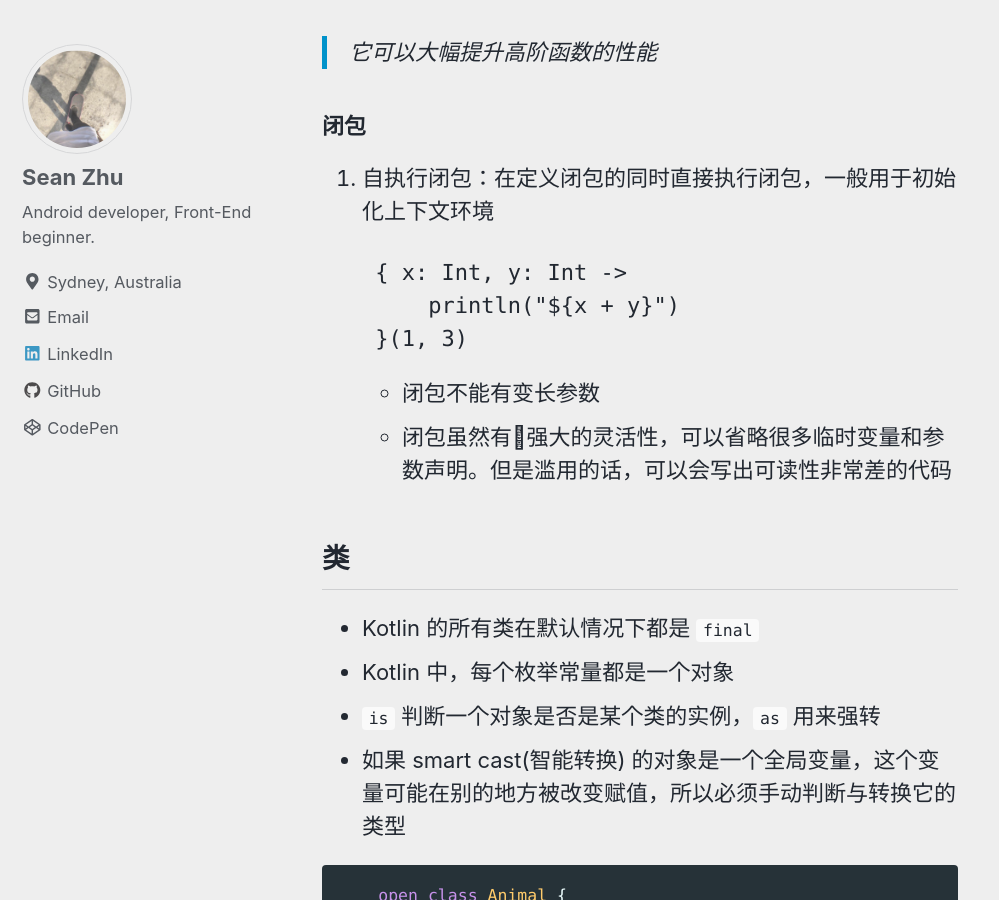
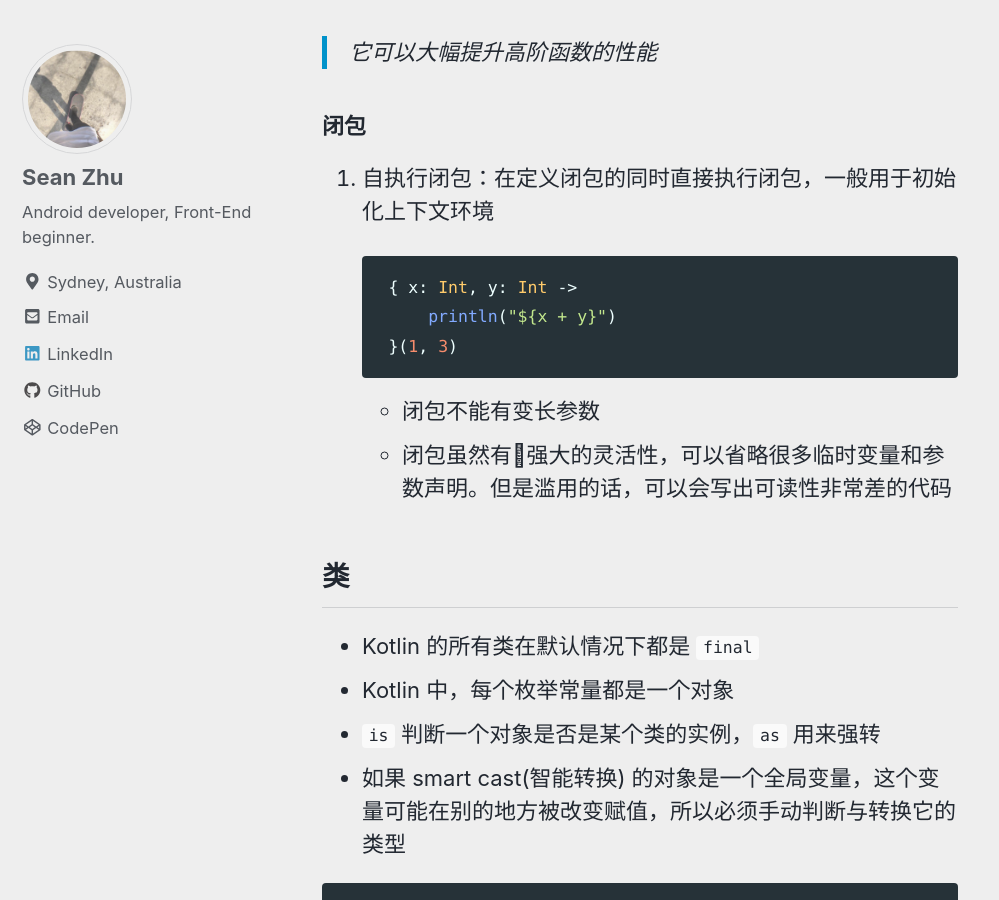
Before and after one commit to SeanZom/SeanZom.github.io, a Jekyll site: the page built from _posts/2018-06-01-kotlin-基础.md, in a window 1280 px wide and 900 px high, scrolled down 5006 px. Shown: the whole window, without its empty margins (0-999 px from the left). Built offline with Jekyll 4.4.1, drawn with Linux system fonts in a browser that asks for light colours; nearby versions of some CDN libraries.

Commit message:
fixed article's format

````diff
--- a/_posts/2018-06-01-kotlin-基础.md
+++ b/_posts/2018-06-01-kotlin-基础.md
@@ -145,7 +145,7 @@ tags:
 
 1. 自执行闭包：在定义闭包的同时直接执行闭包，一般用于初始化上下文环境
 
-    ```kontlin
+    ```kotlin
     { x: Int, y: Int ->
         println("${x + y}")
     }(1, 3)
````
